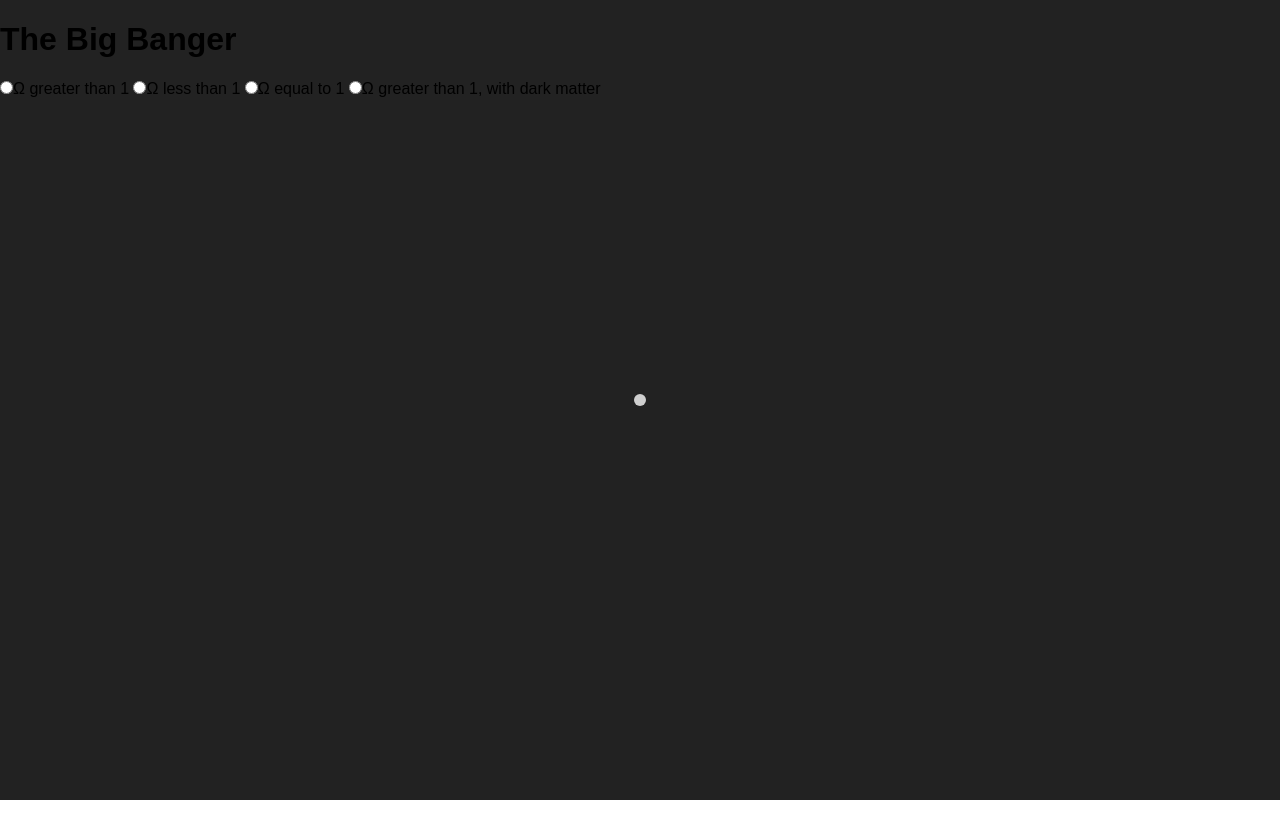
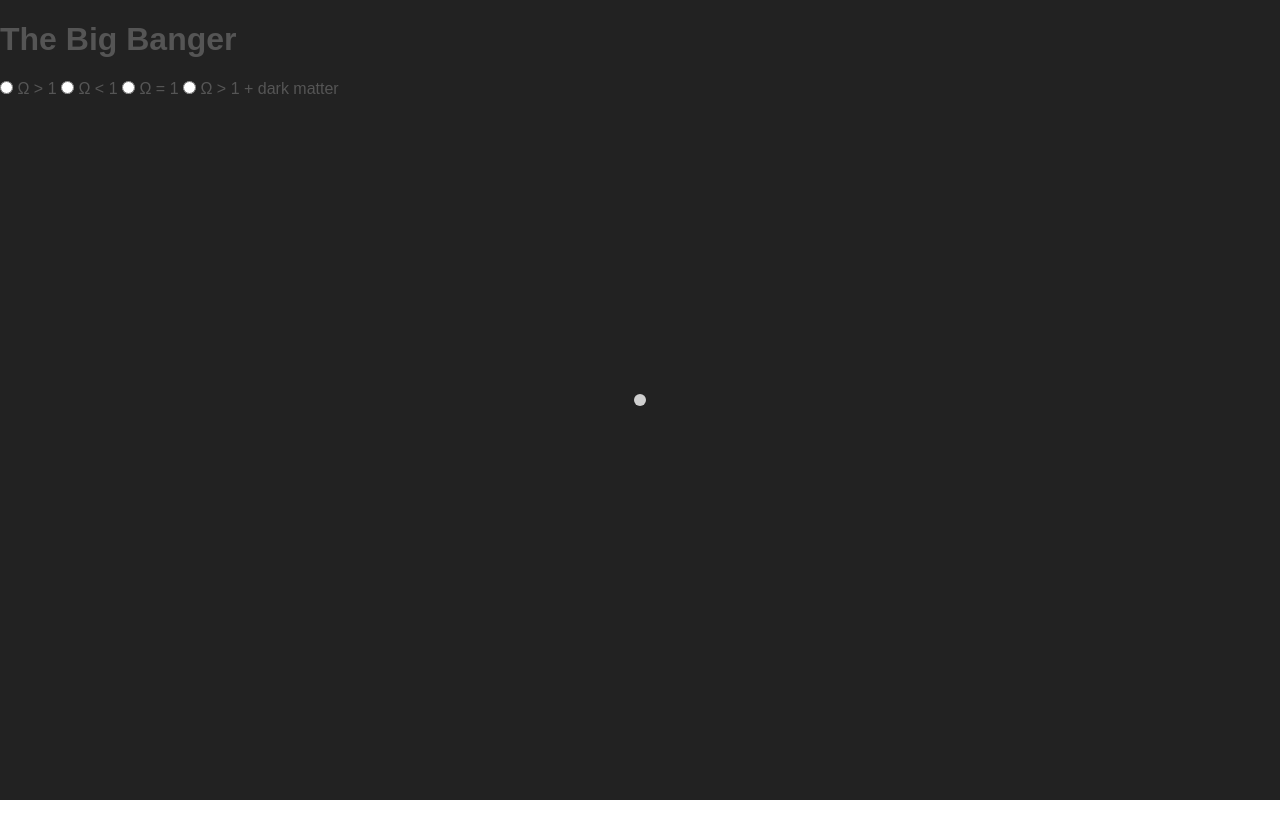
Before and after one commit to unitof/big-banger, a plain HTML site: page index.html in a window 1280 px wide. Drawn offline with Linux system fonts and the light colour scheme.

Commit message:
color for #background

```diff
--- a/index.html
+++ b/index.html
@@ -14,6 +14,7 @@ div#background {
 	position: absolute;
 	width: 100vw;
 	height: 100vh;
+	color: #555555;
 
 	background-color: #222222;
 }
@@ -64,10 +65,14 @@ function runsimulation(omegaval) {
 	<div id="background">
 		<h1>The Big Banger</h1>
 		<form id="modelchooser">
-			<input type="radio" name="expmodel" value="omegagt1" onclick="runsimulation('omegagt1');">&#937; greater than 1
-			<input type="radio" name="expmodel" value="omegalt1" onclick="runsimulation('omegalt1');">&#937; less than 1
-			<input type="radio" name="expmodel" value="omegaet1" onclick="runsimulation('omegaet1');">&#937; equal to 1
-			<input type="radio" name="expmodel" value="omegalt1wde" onclick="runsimulation('omegalt1wde');">&#937; greater than 1, with dark matter
+			<input type="radio" name="expmodel" id="omegagt1" onclick="runsimulation('omegagt1');">
+			<label for="omegagt1">&#937; &gt; 1</label>
+			<input type="radio" name="expmodel" id="omegalt1" onclick="runsimulation('omegalt1');">
+			<label for="omegalt1">&#937; &lt; 1</label>
+			<input type="radio" name="expmodel" id="omegaet1" onclick="runsimulation('omegaet1');">
+			<label for="omegaet1">&#937; = 1</label>
+			<input type="radio" name="expmodel" id="omegalt1wde" onclick="runsimulation('omegalt1wde');">
+			<label for="omegalt1wde">&#937; &gt; 1 + dark matter</label>
 		</form>
 	</div>
 	<div id="universe"> <!-- do not set any .class on #universe; will get overridden by runsimulation(); -->
```
